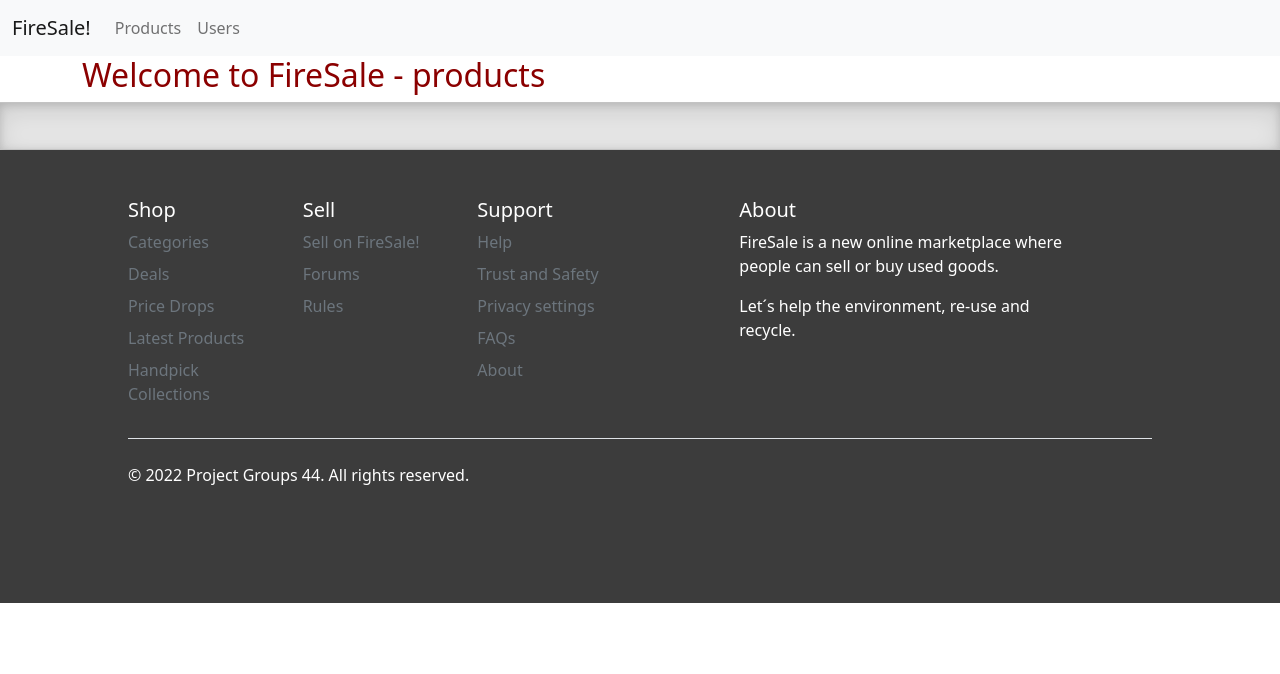
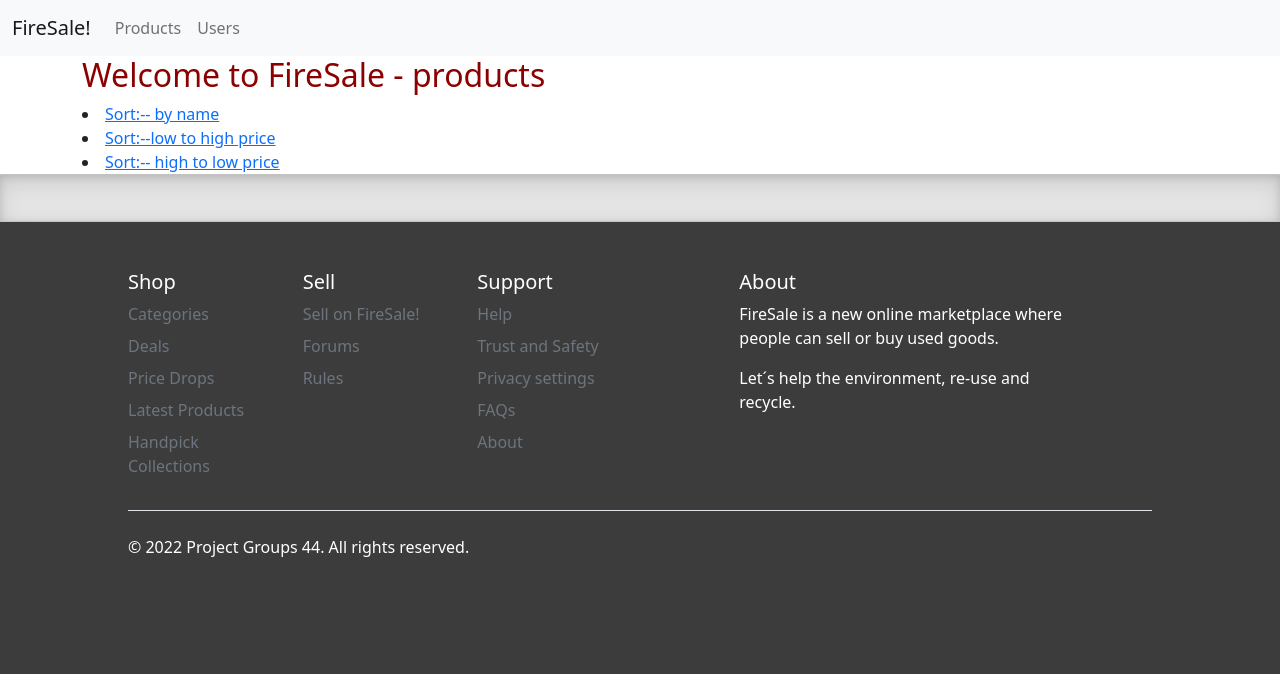
Before and after one commit to tjorvio/django-tango, a Django app: page /products/ in a window 1280 px wide. Shown: the top 674 px of the page. Run offline with Django 4.2, Linux system fonts and the light colour scheme; data that the repository does not hold is empty.

Commit message:
sort by name, high to low price and low to high price in product/views.py and product/index.html

```diff
--- a/product/views.py
+++ b/product/views.py
@@ -8,9 +8,19 @@ from product.models import Product
 # Create your views here.
 def index(request):
     #return render(request, 'product/index.html', context={'products': products})
-    context = {'products': Product.objects.all().order_by('name'),
-               'categories': Category.objects.all().order_by('name')
-               }
+    sort_by = request.GET.get("sort", "l2h")
+    if sort_by == "l2h":
+        context = {'products': Product.objects.all().order_by('price'),
+                   'categories': Category.objects.all().order_by('name')
+                   }
+    elif sort_by == "h2l":
+        context = {'products': Product.objects.all().order_by('-price'),
+                   'categories': Category.objects.all().order_by('name')
+                   }
+    else:
+        context = {'products': Product.objects.all().order_by('name'),
+                   'categories': Category.objects.all().order_by('name')
+                   }
     return render(request, 'product/index.html', context)
 
 
@@ -22,8 +32,9 @@ def home_view(request):
 def get_product_by_id(request, id):
     context = {'product': get_object_or_404(Product, pk=id),
                'categories': Category.objects.all().order_by('name')
-               }
+              }
     return render(request, 'product/product_details.html', context)
+
 
 def category_view(request, id):
     context = {'products': Product.objects.filter(categoryID=id),
--- a/templates/product/index.html
+++ b/templates/product/index.html
@@ -1,7 +1,12 @@
 {% extends 'base.html' %}
 {% block content %}
     <h2 class="product">Welcome to FireSale - products</h2>
+
     {% for product in products %}
         {% include 'product/single_product.html' with product=product %}
     {% endfor %}
+    <li class="filters"><a class="filter_by" href="?sort=name">Sort:-- by name</a></li>
+    <li class="filters"><a class="filter_by" href="?sort=l2h">Sort:--low to high price</a></li>
+    <li class="filters"><a class="filter_by" href="?sort=h2l">Sort:-- high to low price</a></li>
+
 {% endblock %}
```
